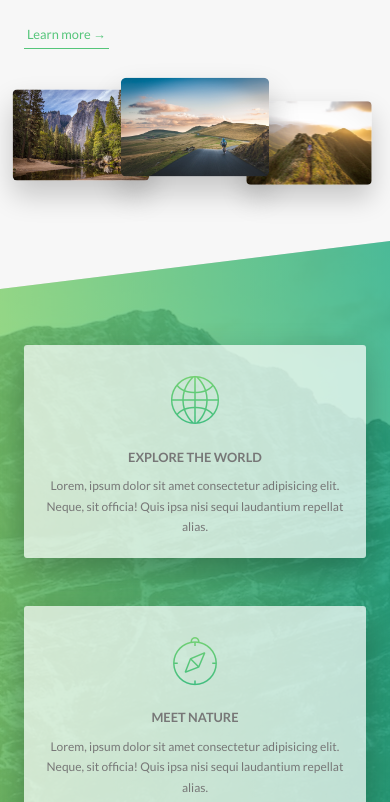
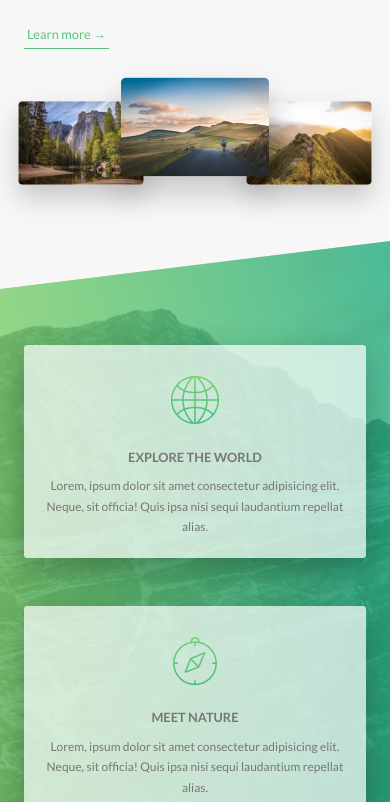
Before and after one commit to theknoosh/AdvancedCSSTutorial, a website: page index.html in a window 390 px wide. Shown: the part 1162-1964 px from the top of the page. Drawn offline with Linux system fonts and the light colour scheme.

Commit message:
Site complete, now doing responsive images

```diff
--- a/_/components/sass/components/_composition.scss
+++ b/_/components/sass/components/_composition.scss
@@ -20,13 +20,13 @@
             top: -2rem;
 
             @include respond (tab-port){
-                top: 0rem;
-                transform: scale(1.2);
+                top: 1rem;
+                transform: scale(1.1);
             }
         }
 
         &--p2 {
-            right: -1;
+            right: 0;
             top: 2rem;
 
             @include respond (tab-port){
--- a/index.html
+++ b/index.html
@@ -79,21 +79,41 @@
           </div>
           <div class="col-1-of-2">
             <div class="composition">
-              <img
+
+              <img srcset="images/nat-1.jpg 300w, images/nat-1-large.jpg 1000w"
+                sizes="(max-width: 900px) 20vw, (max-width:600px) 30vw, 300px"
+                alt="Photo 1"
+                class="composition_photo composition_photo--p1"
+                src="images/nat-1-large.jpg"/>
+
+              <img srcset="images/nat-2.jpg 300w, images/nat-2-large.jpg 1000w"
+                sizes="(max-width: 900px) 20vw, (max-width:600px) 30vw, 300px"
+                alt="Photo 2"
+                class="composition_photo composition_photo--p2"
+                src="images/nat-2-large.jpg"/>
+
+              <img srcset="images/nat-3.jpg 300w, images/nat-3-large.jpg 1000w"
+                sizes="(max-width: 900px) 20vw, (max-width:600px) 30vw, 300px"
+                alt="Photo 3"
+                class="composition_photo composition_photo--p3"
+                src="images/nat-3-large.jpg"/>
+
+
+              <!-- <img
                 src="images/nat-1-large.jpg"
                 alt="Photo 1"
                 class="composition_photo composition_photo--p1"
-              />
-              <img
+              /> -->
+              <!-- <img
                 src="images/nat-2-large.jpg"
                 alt="Photo 2"
                 class="composition_photo composition_photo--p2"
-              />
-              <img
+              /> -->
+              <!-- <img
                 src="images/nat-3-large.jpg"
                 alt="Photo 3"
                 class="composition_photo composition_photo--p3"
-              />
+              /> -->
             </div>
           </div>
         </div>
@@ -352,7 +372,11 @@
 
     <footer class="footer">
       <div class="footer__logo-box">
-        <img src="images/logo-green-2x.png" alt="Full logo" class="footer__logo">
+        <picture class="footer__logo">
+          <source srcset="images/logo-green-small-1x.png 1x, images/logo-green-small-2x.png 2x"
+              media="(max-width:37.5em)">
+          <img srcset="images/logo-green-1x.png 1x, images/logo-green-2x.png 2x" alt="Full logo" src="images/logo-green-small-2x.png">
+        </picture>
       </div>
       <div class="row">
         <div class="col-1-of-2">
```
Also changed, not shown: _/css/style.css.
